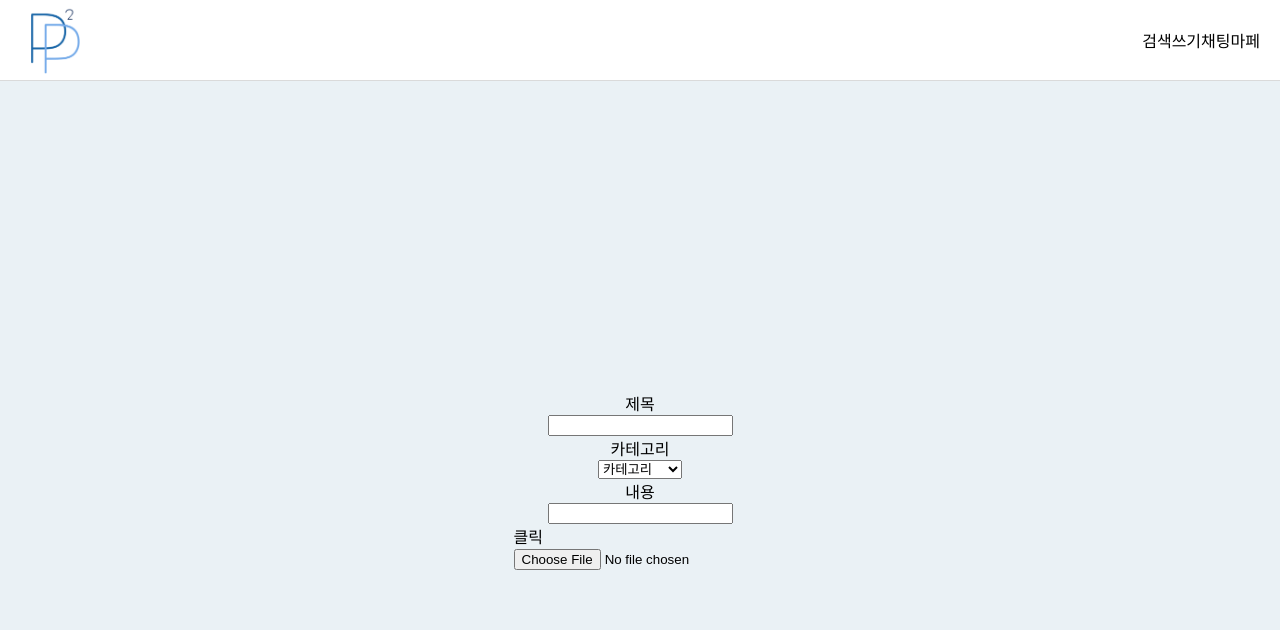
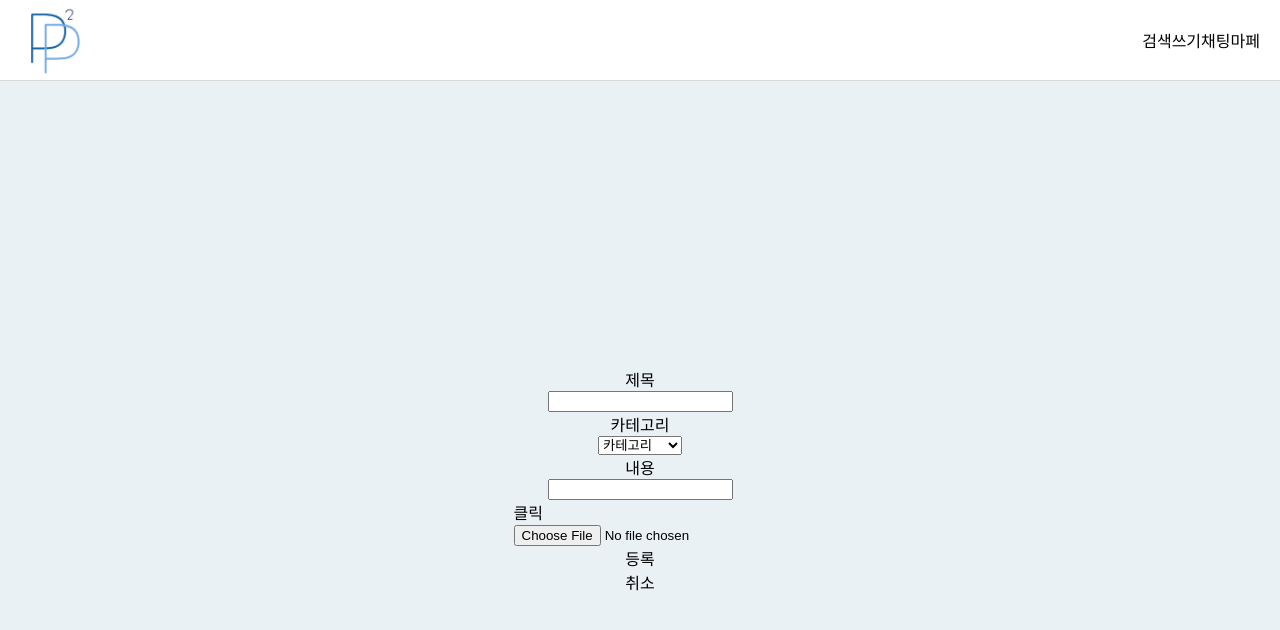
Before and after one commit to Ha-Seong-Seung/P2P_Community, a React (Create React App) app: page /board_write in a window 1280 px wide. Shown: the top 630 px of the page. Built offline with nearby package versions, Linux system fonts and the light colour scheme.

Commit message:
2022.06.23 add submit button

```diff
--- a/src/frontend/js/board_write.js
+++ b/src/frontend/js/board_write.js
@@ -6,15 +6,15 @@ function board_write() {
     <div className='board_write'>
       <Header />
       <div className='write'>
-        제목
+        <span>제목</span>
         <input type='text'></input>
-        카테고리
+        <span>카테고리</span>
         <select name="category">
             <option value="">카테고리</option>
             <option value="자유게시판">자유게시판</option>
             <option value="투자결산">투자결산</option>
         </select>
-        내용
+        <span>내용</span>
         <input type='text'></input>
         <form method='post'>
           <div>
@@ -24,6 +24,14 @@ function board_write() {
           </div>
           <input type='file' id='chooseFile' name='chooseFile' accept='image/*'></input>
         </form>
+        <div className='submit_cancle'>
+          <div className='submit_button'>
+            <span>등록</span>
+          </div>
+          <div className='cancle_button'>
+            <span>취소</span>
+          </div>
+        </div>
       </div>
     </div>
   );
```
